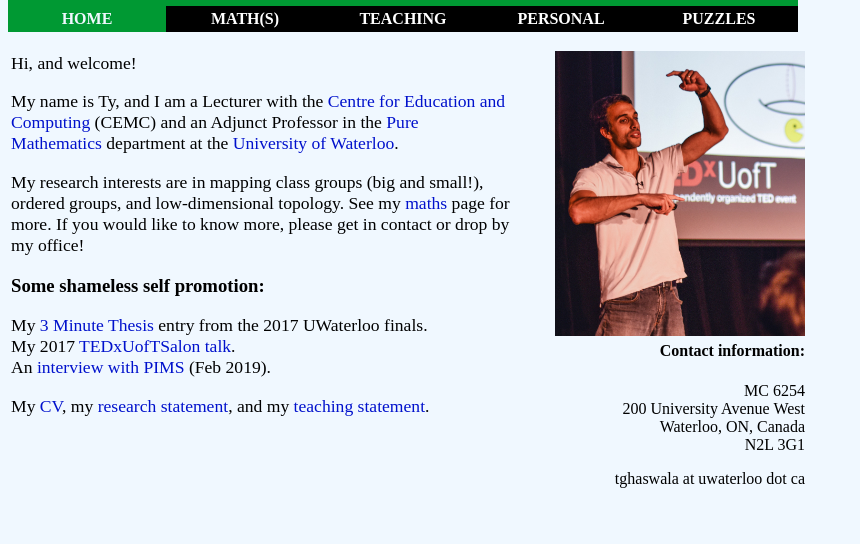
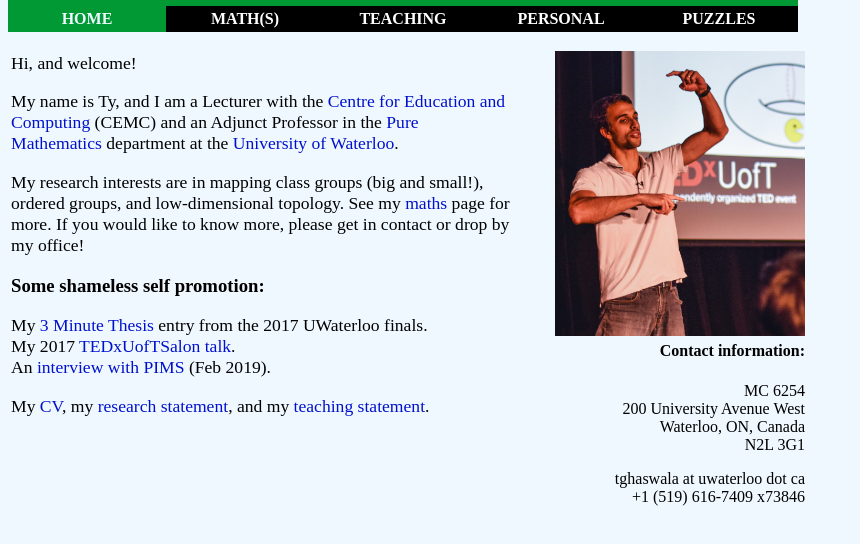
Before and after one commit to TyJGh/TyJGh.github.io, a plain HTML site: page index.html in a window 1280 px wide. Shown: the part 132-676 px from the top of the page, without its empty margins (0-860 px from the left). Drawn offline with Linux system fonts and the light colour scheme.

Commit message:
updated phone number

```diff
--- a/index.html
+++ b/index.html
@@ -124,7 +124,8 @@
 				200 University Avenue West<br>
 				Waterloo, ON, Canada<br>
 				N2L 3G1</p>
-				<p style = "text-align:right">&nbsp; tghaswala at uwaterloo dot ca</p>
+				<p style = "text-align:right">&nbsp; tghaswala at uwaterloo dot ca<br>
+				+1 (519) 616-7409 x73846</p>
 			</td>
 		</tr>
 	</table>
```
